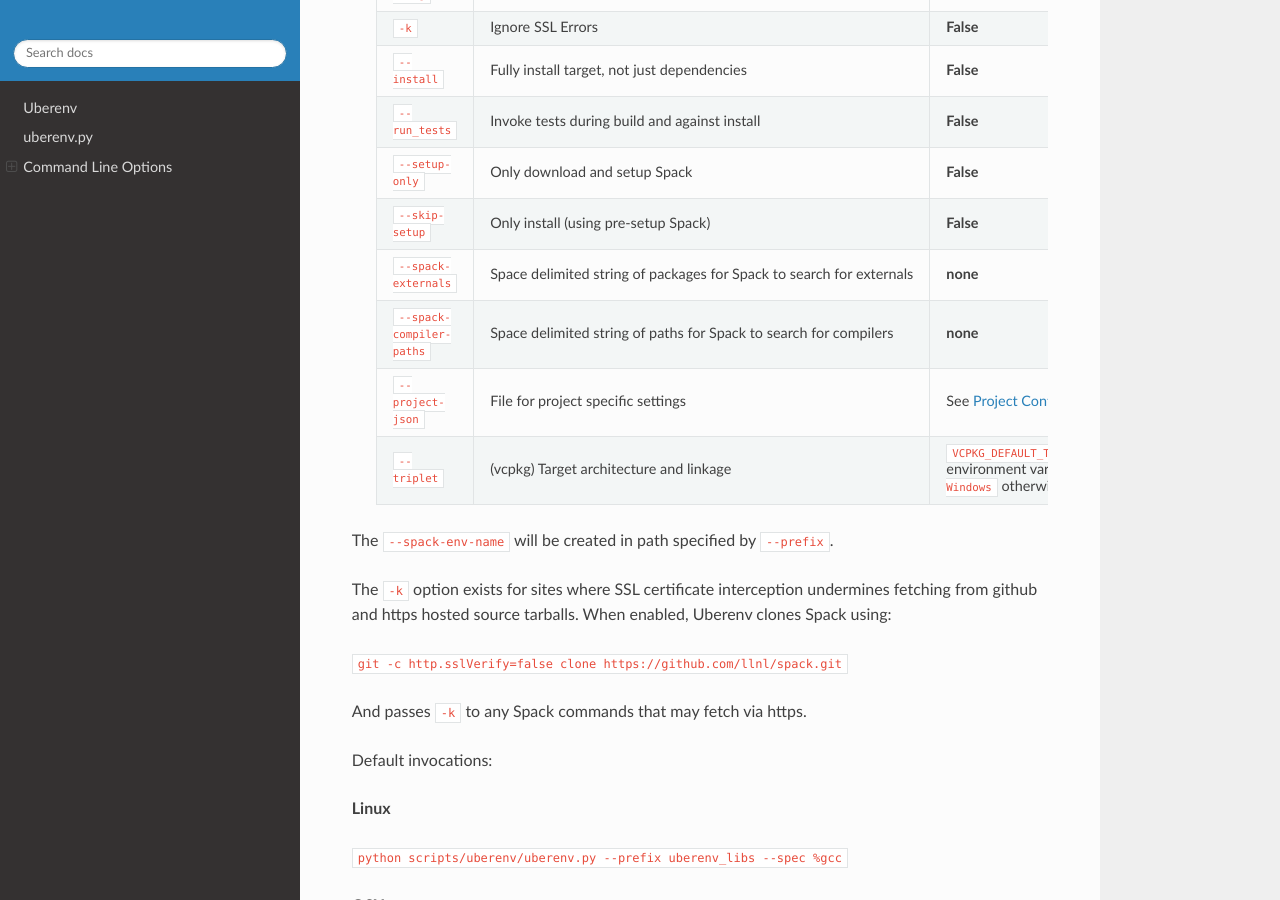
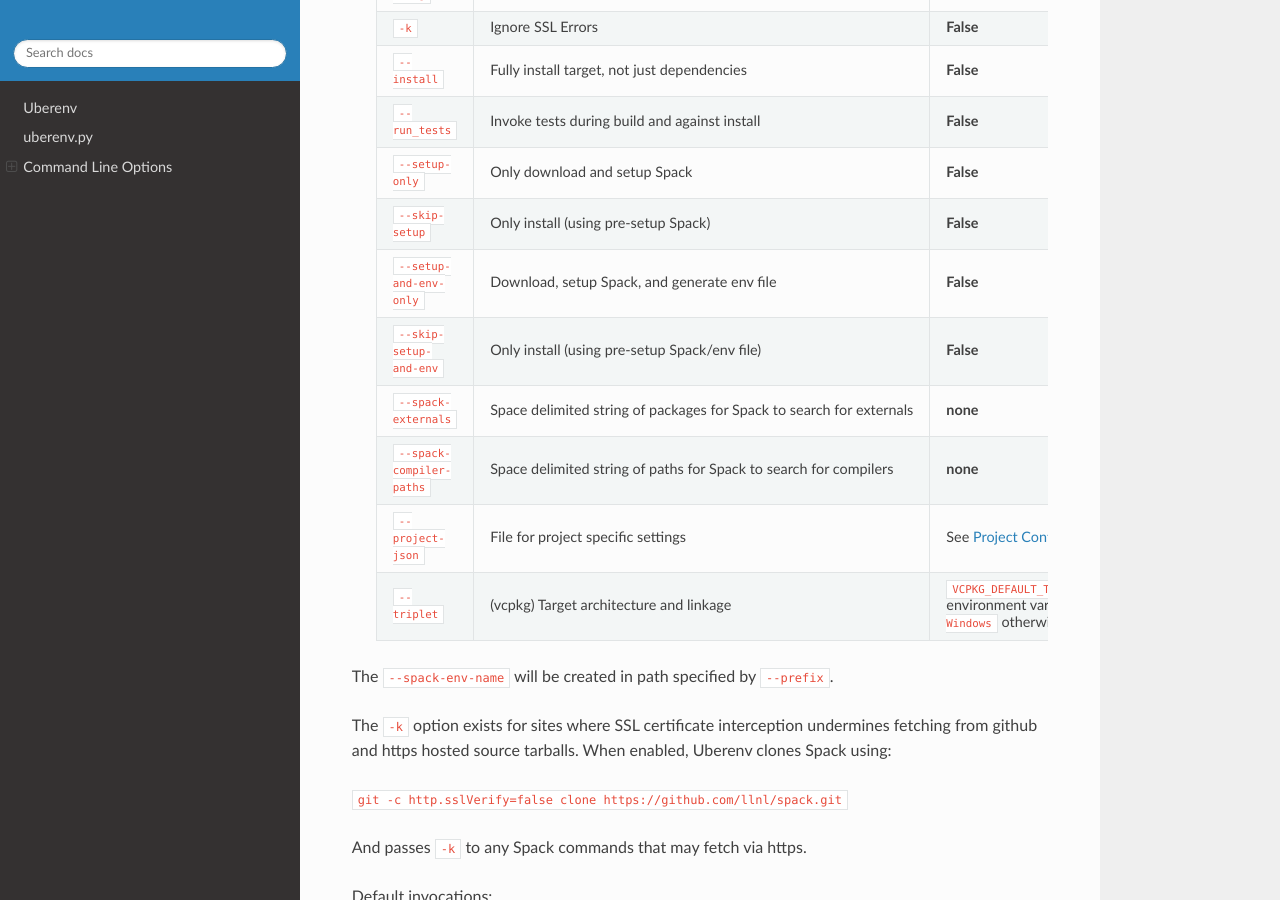
Before and after one commit to LLNL/uberenv, a Sphinx documentation site: the page built from docs/sphinx/index.rst, in a window 1280 px wide and 900 px high, scrolled down 1692 px. Built offline with Sphinx 7.4.7 and the Read the Docs theme 3.1.0, drawn with Linux system fonts in a browser that asks for light colours.

Commit message:
add already existing options to docs

```diff
--- a/docs/sphinx/index.rst
+++ b/docs/sphinx/index.rst
@@ -114,6 +114,8 @@
   ``--run_tests``             Invoke tests during build and against install  **False**
   ``--setup-only``            Only download and setup Spack                  **False**
   ``--skip-setup``            Only install (using pre-setup Spack)           **False**
+  ``--setup-and-env-only``    Download, setup Spack, and generate env file   **False**
+  ``--skip-setup-and-env``    Only install (using pre-setup Spack/env file)  **False**
   ``--spack-externals``       Space delimited string of packages for         **none**
                               Spack to search for externals
   ``--spack-compiler-paths``  Space delimited string of paths for            **none**
```
